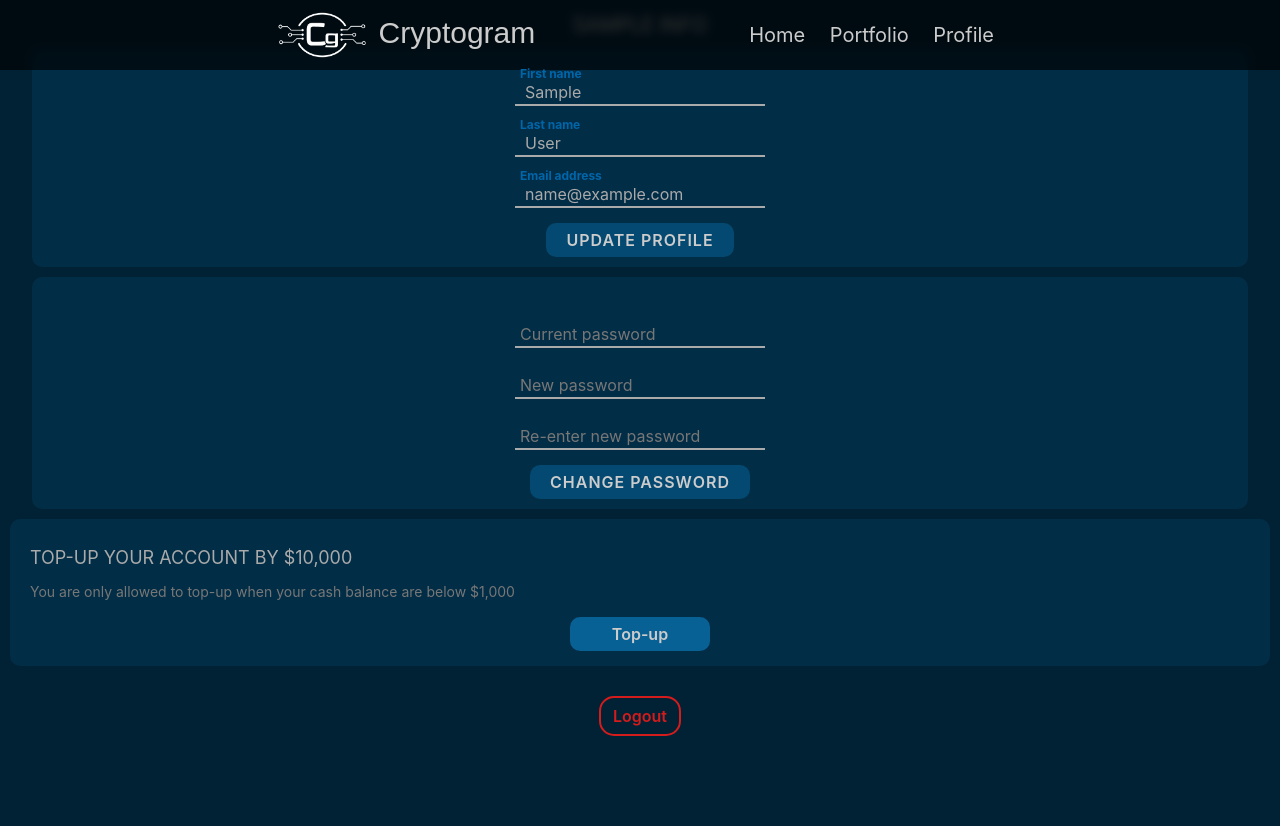
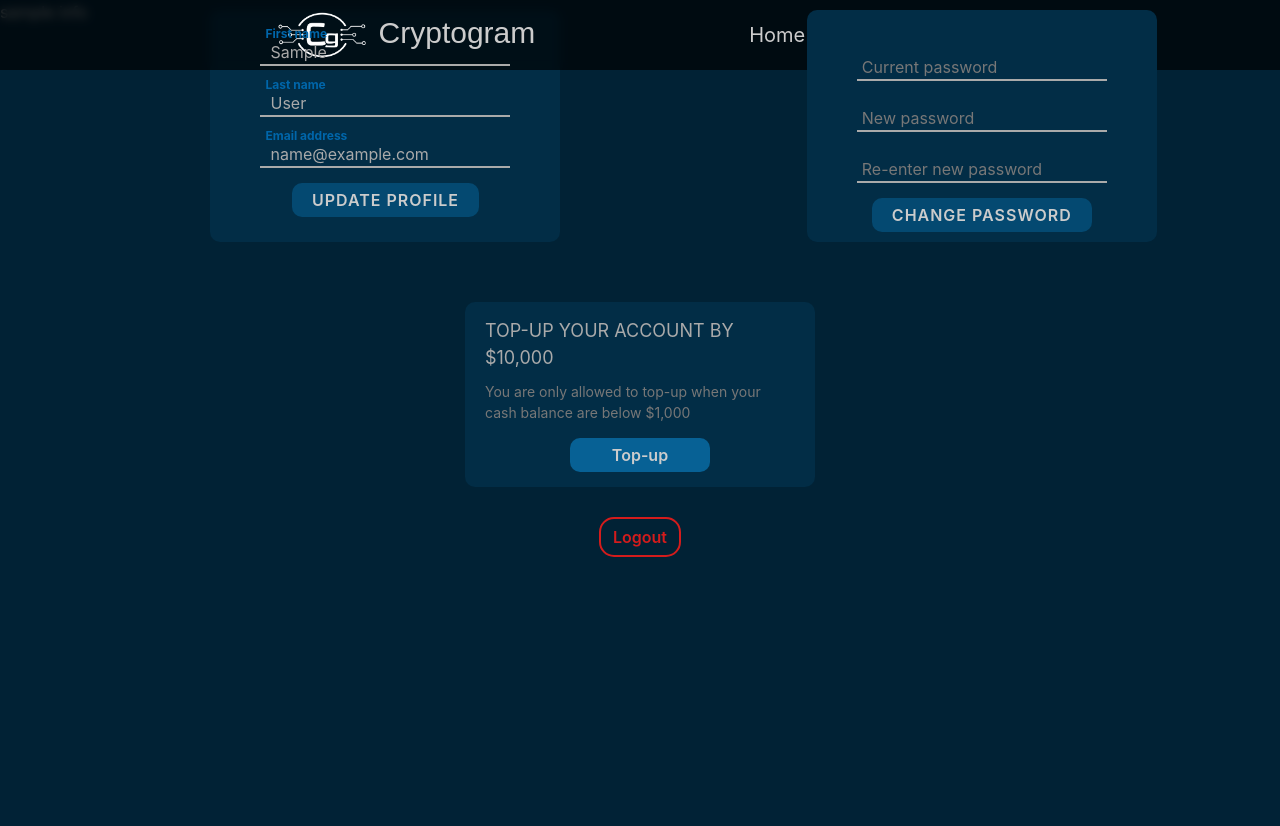
Before and after one commit to 0raclewind/cryptogram, a Django app: page /profile in a window 1280 px wide. After the commit the page ends 557 px from the top, so only its background shows below. Run offline with Django 3.2, Linux system fonts and the light colour scheme; the visitor is signed in with stand-in values (Sample User, id 1); some libraries are stand-ins or nearby versions; some web fonts are replaced.

Commit message:
Finished Desktop query integration

```diff
--- a/accounts/static/css/info.css
+++ b/accounts/static/css/info.css
@@ -229,7 +229,7 @@
     border-radius: 10px;
     color: #fff;
     font-weight: 600;
-    width: 160px;
+    width: 180px;
     margin-top: 10px;
     box-shadow: 2px 2px 3px #0005;
     font-size: 14px;
--- a/accounts/static/css/login.css
+++ b/accounts/static/css/login.css
@@ -2,7 +2,8 @@ body {
     display: flex;
     flex-direction: column;
     align-items: center;
-    height: 70vh;
+    height: 100vh;
+    margin-bottom: 0;
 }
 
 .mobile-nav .page-title {
@@ -29,7 +30,7 @@ body {
 .forms {
     display: flex;
     position: relative;
-    height: 250px;
+    height: 450px;
     width: 300px;
     margin-top: 20px;
     perspective: 600px;
--- a/accounts/static/css/profile.css
+++ b/accounts/static/css/profile.css
@@ -1,18 +1,21 @@
-.title {
+.profile-title {
     margin-top: 10px;
     font-size: 20px;
     font-weight: 400;
     text-transform: uppercase;
+    text-align: center;
 }
 
 .forms {
     text-align: center;
+    display: flex;
+    flex-direction: column;
 }
 
 .forms form {
     margin-bottom: 10px;
     background: #022d46;
-    width: 95%;
+    width: 350px;
     margin: 10px auto;
     padding: 10px;
     border-radius: 10px;
@@ -28,14 +31,16 @@
 }
 
 .topup {
-    margin: 10px 10px;
+    margin: 10px auto;
     padding: 15px 20px;
     background: #022d46;
     border-radius: 10px;
+    max-width: 350px;
 }
 
 .topup .title {
     font-size: 18px;
+    text-transform: uppercase;
 }
 
 .topup .desc {
@@ -81,12 +86,12 @@
 
 .message {
     opacity: 0;
-    position: absolute;
+    position: fixed;
     background: #022d46;
     padding: 10px 15px;
     border-radius: 10px;
     width: 300px;
-    top: 30%;
+    top: 35vh;
     left: 50%;
     transform: translateX(-50%) scale(0);
     z-index: 2;
@@ -101,7 +106,7 @@
 .message .btn {
     background: #076195;
     color: #ccc;
-    padding: 5px 20px;
+    padding: 8px 20px;
     border: none;
     line-height: 18px;
     font-weight: 600;
@@ -126,3 +131,21 @@
     background-color: #d41c1c;
     color: #ccc;
 }
+
+@media screen and (min-width: 480px) {
+}
+
+@media screen and (min-width: 768px) {
+    .profile-title {
+        margin-top: 100px;
+        font-size: 22px;
+    }
+
+    .forms {
+        flex-direction: row;
+    }
+
+    .topup {
+        margin-top: 50px;
+    }
+}
--- a/accounts/static/css/styles.css
+++ b/accounts/static/css/styles.css
@@ -1,7 +1,7 @@
 @import url('https://fonts.googleapis.com/css2?family=Goldman&display=swap');
 
 html, body {
-    overflow: auto;
+    /* overflow: auto; */
 }
 
 body {
@@ -28,6 +28,7 @@ select:-webkit-autofill:focus {
   border-bottom: 2px solid #ccc;
   -webkit-text-fill-color: #ccc;
   -webkit-box-shadow: 0 0 0px 1000px #0000 inset;
+  box-shadow: 0 0 0px 1000px #0000 inset;
   transition: background-color 5000s ease-in-out 0s;
 }
 
@@ -117,7 +118,7 @@ nav {
     text-shadow: 2px 2px 2px #000;
 }
 
-.mobile-nav .active {
+.active {
     color: #fff !important;
 }
 
@@ -280,6 +281,10 @@ nav {
 }
 
 @media screen and (min-width: 768px) {
+    body {
+        margin-bottom: 30px;
+    }
+
     .mobile-nav {
         display: none;
     }
```
Also changed, not shown: accounts/static/css/index.css (+13 -1 lines), accounts/static/css/portfolio.css (+16 -6 lines).
